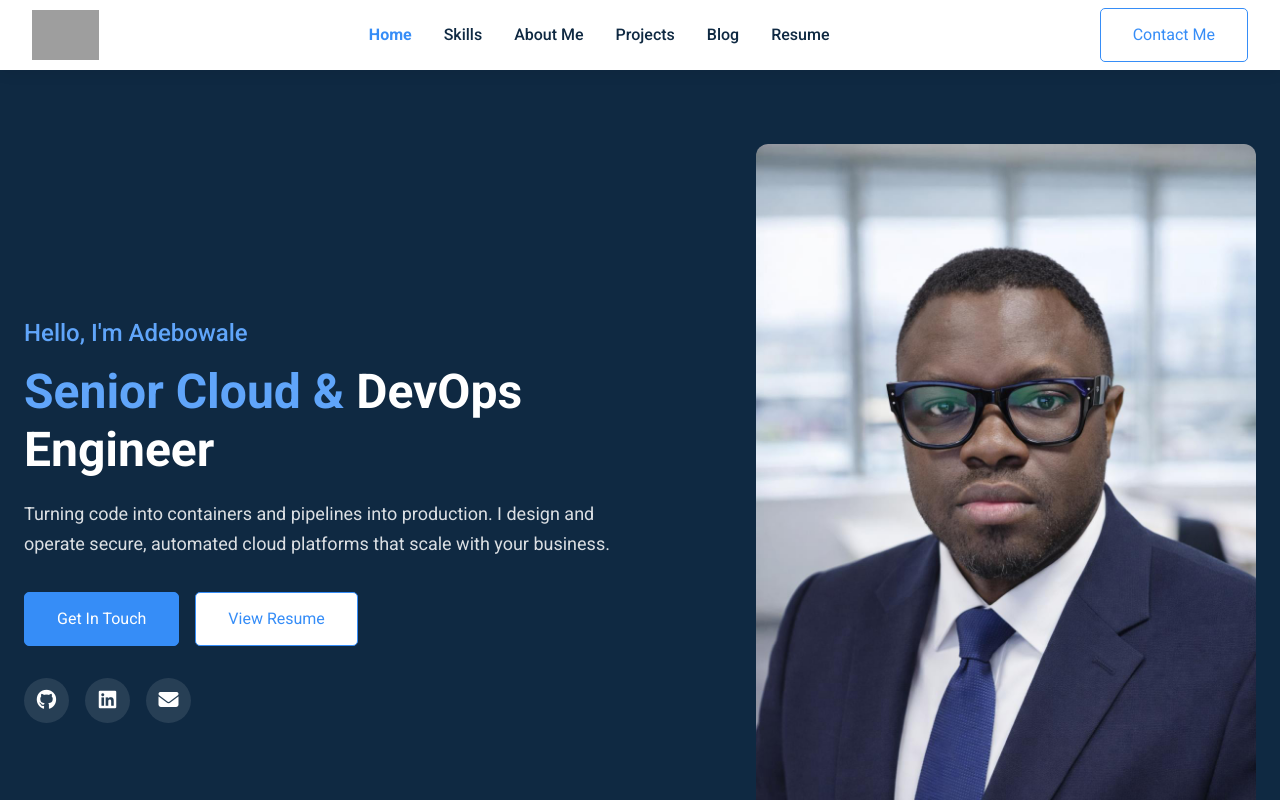
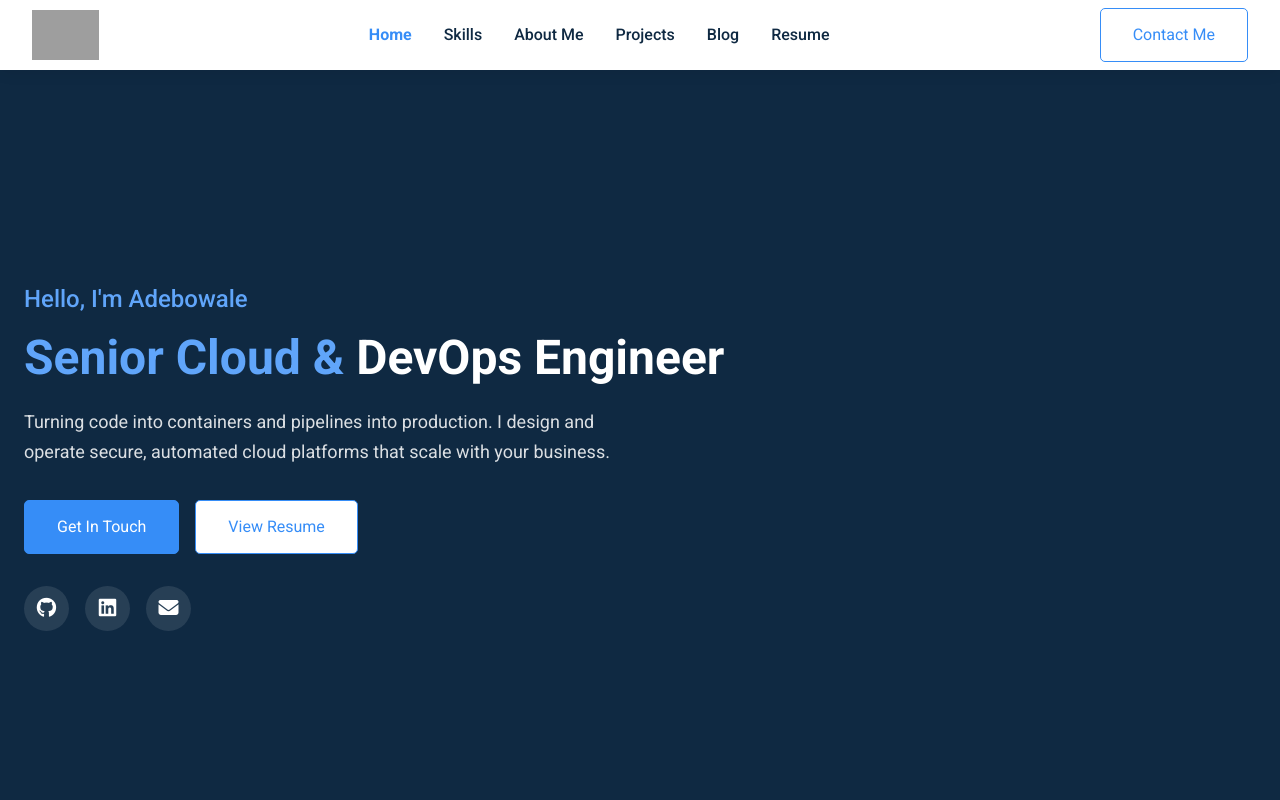
Before and after one commit to bowale01/Adebowale-myportfoliopage-app, a React (Create React App) app: page / in a window 1280 px wide. Shown: the top 800 px of the page. Built offline with nearby package versions, Linux system fonts and the light colour scheme; grey boxes are pictures that could not be loaded.

Commit message:
Remove hero image from homepage

```diff
--- a/src/Pages/Home/HeroSection.jsx
+++ b/src/Pages/Home/HeroSection.jsx
@@ -48,9 +48,6 @@ export default function HeroSection() {
             </a>
           </div>
         </div>
-        <div className="hero-image-container">
-          <img src="./img/hero_img.png" alt="Debolek" className="hero-image" />
-        </div>
       </div>
     </header>
   );
```
